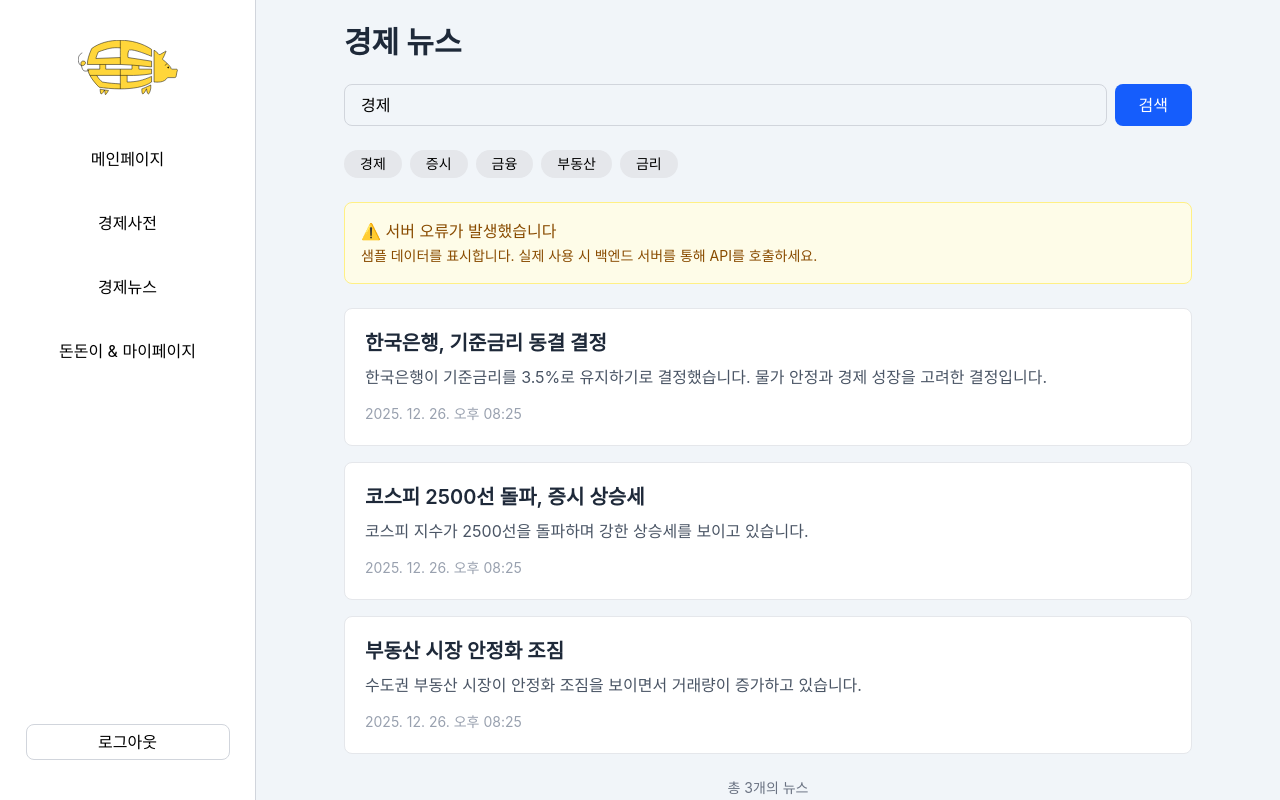
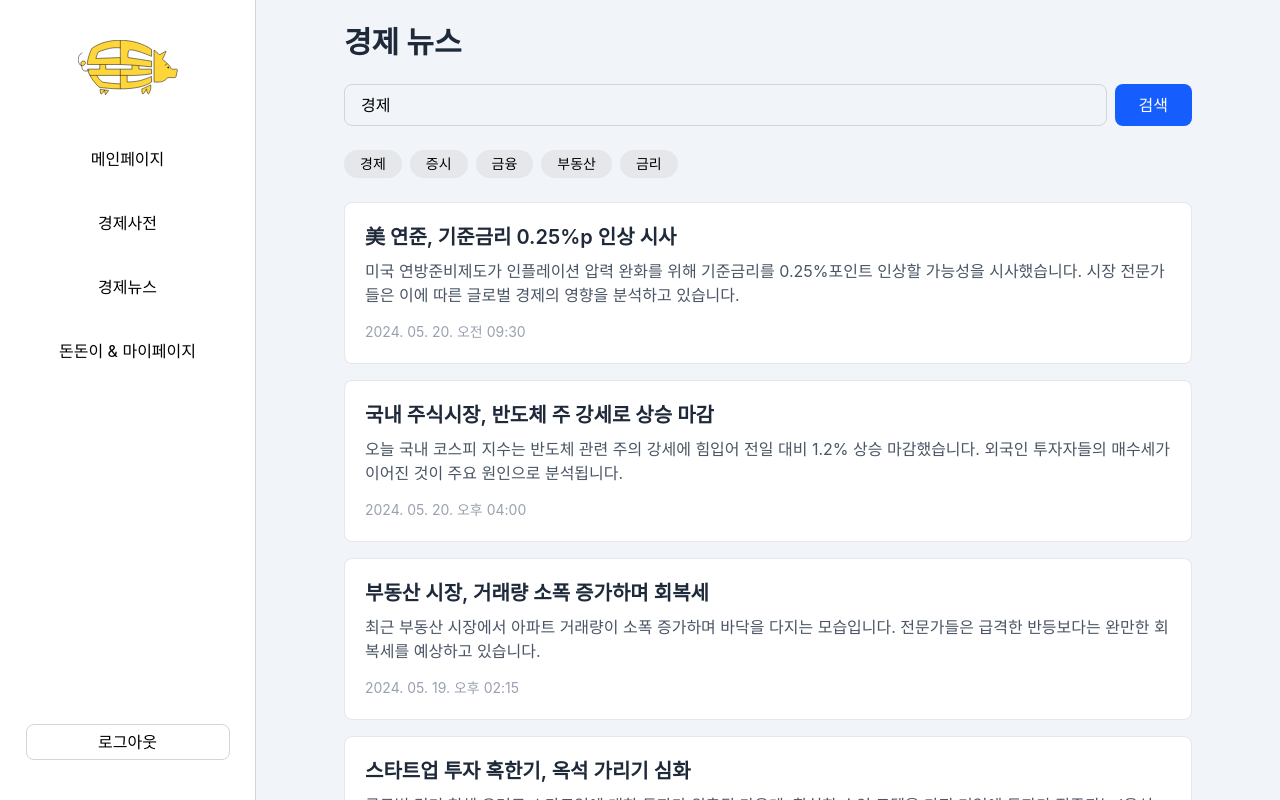
Before and after one commit to NFTeenn/FE, a Next.js app: page /news in a window 1280 px wide. Shown: the top 800 px of the page. Built offline with nearby package versions, Linux system fonts and the light colour scheme; no server answers.

Commit message:
feat: UI 테스트용 목 데이터 추가

```diff
--- a/src/app/(main-layout)/main/page.tsx
+++ b/src/app/(main-layout)/main/page.tsx
@@ -5,6 +5,7 @@ import axios from "axios";
 import { useRouter } from "next/navigation";
 import { useState } from "react";
 import { FiMessageSquare } from "react-icons/fi";
+import { MOCK_HOME_DATA } from "@/data/mocks/home";
 import type { HomeData } from "@/types/home";
 import ChatBotModal from "@/widgets/chatbot/";
 import MiniDictionaryList from "@/widgets/home/dictionary";
@@ -32,8 +33,16 @@ export default function Main() {
 	} = useQuery<HomeData>({
 		queryKey: ["homeData"],
 		queryFn: async () => {
-			const response = await axios.get("/api/home");
-			return response.data;
+			try {
+				const response = await axios.get("/api/home");
+				return response.data;
+			} catch (error) {
+				console.error(
+					"Home API fetch failed, falling back to mock data:",
+					error,
+				);
+				return MOCK_HOME_DATA as unknown as HomeData;
+			}
 		},
 	});
 
--- a/src/app/(main-layout)/news/page.tsx
+++ b/src/app/(main-layout)/news/page.tsx
@@ -1,5 +1,7 @@
 "use client";
 import { useEffect, useState } from "react";
+
+import { MOCK_NEWS_DATA } from "@/data/mocks/news";
 
 interface NewsItem {
 	title: string;
@@ -37,7 +39,6 @@ const EconomicNews = () => {
 		});
 	};
 
-  // 뉴스 데이터 가져오기
 	const fetchNews = async (searchQuery: string): Promise<void> => {
 		setLoading(true);
 		setError(null);
@@ -47,8 +48,7 @@ const EconomicNews = () => {
 			const response = await fetch(`/api/news?query=${encodedQuery}`);
 
 			if (!response.ok) {
-        const errorData = await response.json().catch(() => ({}));
-        throw new Error(errorData.error || "뉴스를 불러오는데 실패했습니다");
+				throw new Error("뉴스를 불러오는데 실패했습니다");
 			}
 
 			const data = await response.json();
@@ -62,33 +62,8 @@ const EconomicNews = () => {
 
 			setNews(cleanedNews);
 		} catch (err) {
-      const errorMessage =
-        err instanceof Error ? err.message : "뉴스를 불러오는데 실패했습니다";
-      setError(errorMessage);
-      // 데모용 샘플 데이터
-      setNews([
-        {
-          title: "한국은행, 기준금리 동결 결정",
-          description:
-            "한국은행이 기준금리를 3.5%로 유지하기로 결정했습니다. 물가 안정과 경제 성장을 고려한 결정입니다.",
-          link: "#",
-          pubDate: new Date().toISOString(),
-        },
-        {
-          title: "코스피 2500선 돌파, 증시 상승세",
-          description:
-            "코스피 지수가 2500선을 돌파하며 강한 상승세를 보이고 있습니다.",
-          link: "#",
-          pubDate: new Date().toISOString(),
-        },
-        {
-          title: "부동산 시장 안정화 조짐",
-          description:
-            "수도권 부동산 시장이 안정화 조짐을 보이면서 거래량이 증가하고 있습니다.",
-          link: "#",
-          pubDate: new Date().toISOString(),
-        },
-      ]);
+			console.error("News API fetch failed, falling back to mock data:", err);
+			setNews(MOCK_NEWS_DATA);
 		} finally {
 			setLoading(false);
 		}
--- /dev/null
+++ b/src/data/mocks/dictionary.ts
@@ -0,0 +1,72 @@
+export const MOCK_DICTIONARY_DATA = [
+	{
+		num: 1,
+		word: "인플레이션",
+		subject: "경제일반",
+		description:
+			"물가가 지속적으로 오르는 현상을 말합니다. 화폐 가치가 하락하여 구매력이 감소하는 결과를 가져옵니다.",
+	},
+	{
+		num: 2,
+		word: "금리",
+		subject: "금융",
+		description:
+			"돈을 빌려준 대가로 받는 이자의 원금에 대한 비율을 말합니다. 중앙은행의 기준금리는 경제 전반에 큰 영향을 미칩니다.",
+	},
+	{
+		num: 3,
+		word: "주식",
+		subject: "투자",
+		description:
+			"주식회사 자본의 구성 단위입니다. 주식을 보유함으로써 회사의 소유권 일부를 가지게 됩니다.",
+	},
+	{
+		num: 101,
+		word: "GDP",
+		subject: "국제경제",
+		description:
+			"국내총생산. 일정 기간 동안 한 국가 내에서 생산된 모든 재화와 서비스의 시장 가치 합계입니다.",
+	},
+	{
+		num: 102,
+		word: "기회비용",
+		subject: "경제이론",
+		description:
+			"하나의 대안을 선택함으로 인해 포기하게 되는 다른 대안들 중 가장 가치 있는 것의 가치를 말합니다.",
+	},
+	{
+		num: 103,
+		word: "환율",
+		subject: "국제금융",
+		description:
+			"서로 다른 통화 간의 교환 비율로, 한 나라의 화폐 가치를 다른 나라의 화폐 가치로 표시한 것입니다.",
+	},
+	{
+		num: 4,
+		word: "채권",
+		subject: "투자",
+		description:
+			"정부, 공공단체, 주식회사 등이 자금을 차입하기 위해 발행하는 유가증권입니다.",
+	},
+	{
+		num: 5,
+		word: "디플레이션",
+		subject: "경제일반",
+		description:
+			"인플레이션과 반대로 물가가 지속적으로 하락하는 현상을 말합니다. 경기 침체와 동반되는 경우가 많습니다.",
+	},
+	{
+		num: 6,
+		word: "KOSPI",
+		subject: "금융",
+		description:
+			"한국종합주가지수. 한국거래소의 유가증권시장에 상장된 모든 종목의 주가 변동을 종합적으로 보여주는 지표입니다.",
+	},
+	{
+		num: 7,
+		word: "KOSDAQ",
+		subject: "금융",
+		description:
+			"우리나라의 장외주식시장이었던 코스닥시장의 주가 지수입니다. 주로 벤처기업이나 중소기업이 상장되어 있습니다.",
+	},
+];
--- /dev/null
+++ b/src/data/mocks/home.ts
@@ -0,0 +1,11 @@
+export const MOCK_HOME_DATA = {
+	day: 5,
+	level: 12,
+	words: ["인플레이션", "금리", "주식", "GDP"],
+	mission: ["1", "0", "1", "0"],
+	quizCount: 3,
+	quiz: "다음 중 주식회사의 자본을 구성하는 단위는?",
+	a: ["채권", "주식", "펀드", "예금"],
+	result: 1,
+	content: "오늘의 퀴즈를 풀어보세요!",
+};
--- /dev/null
+++ b/src/data/mocks/news.ts
@@ -0,0 +1,37 @@
+export const MOCK_NEWS_DATA = [
+	{
+		title: "美 연준, 기준금리 0.25%p 인상 시사",
+		description:
+			"미국 연방준비제도가 인플레이션 압력 완화를 위해 기준금리를 0.25%포인트 인상할 가능성을 시사했습니다. 시장 전문가들은 이에 따른 글로벌 경제의 영향을 분석하고 있습니다.",
+		link: "#",
+		pubDate: new Date("2024-05-20T09:30:00").toISOString(),
+	},
+	{
+		title: "국내 주식시장, 반도체 주 강세로 상승 마감",
+		description:
+			"오늘 국내 코스피 지수는 반도체 관련 주의 강세에 힘입어 전일 대비 1.2% 상승 마감했습니다. 외국인 투자자들의 매수세가 이어진 것이 주요 원인으로 분석됩니다.",
+		link: "#",
+		pubDate: new Date("2024-05-20T16:00:00").toISOString(),
+	},
+	{
+		title: "부동산 시장, 거래량 소폭 증가하며 회복세",
+		description:
+			"최근 부동산 시장에서 아파트 거래량이 소폭 증가하며 바닥을 다지는 모습입니다. 전문가들은 급격한 반등보다는 완만한 회복세를 예상하고 있습니다.",
+		link: "#",
+		pubDate: new Date("2024-05-19T14:15:00").toISOString(),
+	},
+	{
+		title: "스타트업 투자 혹한기, 옥석 가리기 심화",
+		description:
+			"글로벌 경기 침체 우려로 스타트업에 대한 투자가 위축된 가운데, 확실한 수익 모델을 가진 기업에 투자가 집중되는 '옥석 가리기' 현상이 심화되고 있습니다.",
+		link: "#",
+		pubDate: new Date("2024-05-19T10:00:00").toISOString(),
+	},
+	{
+		title: "환율 1300원대 등락, 수출 기업 희비 교차",
+		description:
+			"원달러 환율이 1300원대에서 등락을 거듭하면서 수출 비중이 높은 기업들의 희비가 엇갈리고 있습니다. 환율 변동성에 대한 대비책 마련이 시급해 보입니다.",
+		link: "#",
+		pubDate: new Date("2024-05-18T11:20:00").toISOString(),
+	},
+];
--- /dev/null
+++ b/src/data/mocks/user.ts
@@ -0,0 +1,38 @@
+export const MOCK_USER_DATA = {
+	myInfo: {
+		username: "김돈돈",
+		days: 42,
+		quizStack: 15,
+		newsStack: 28,
+		coin: 3500,
+	},
+	latestDondon: {
+		nickname: "부자되고싶돈",
+		gen: 3,
+		level: 75,
+	},
+};
+
+export const MOCK_LIKES_DATA = [
+	{
+		targetId: 101,
+		word: "GDP",
+		description:
+			"국내총생산. 일정 기간 동안 한 국가 내에서 생산된 모든 재화와 서비스의 시장 가치 합계입니다.",
+		liked: true,
+	},
+	{
+		targetId: 102,
+		word: "기회비용",
+		description:
+			"하나의 대안을 선택함으로 인해 포기하게 되는 다른 대안들 중 가장 가치 있는 것의 가치를 말합니다.",
+		liked: true,
+	},
+	{
+		targetId: 103,
+		word: "환율",
+		description:
+			"서로 다른 통화 간의 교환 비율로, 한 나라의 화폐 가치를 다른 나라의 화폐 가치로 표시한 것입니다.",
+		liked: true,
+	},
+];
--- a/src/features/likes/model/useGetLikes.ts
+++ b/src/features/likes/model/useGetLikes.ts
@@ -1,9 +1,20 @@
 import { useQuery } from "@tanstack/react-query";
+import { MOCK_LIKES_DATA } from "@/data/mocks/user";
 import { type GetLikesParams, getLikes } from "../api/getLikes";
 
 export const useGetLikes = ({ targetId }: GetLikesParams) => {
 	return useQuery({
 		queryKey: ["likes", targetId],
-		queryFn: () => getLikes({ targetId }),
+		queryFn: async () => {
+			try {
+				return await getLikes({ targetId });
+			} catch (error) {
+				console.error(
+					"Likes API fetch failed, falling back to mock data:",
+					error,
+				);
+				return MOCK_LIKES_DATA;
+			}
+		},
 	});
 };
--- a/src/widgets/grow/model/useGetMyInfo.ts
+++ b/src/widgets/grow/model/useGetMyInfo.ts
@@ -1,9 +1,20 @@
 import { useQuery } from "@tanstack/react-query";
+import { MOCK_USER_DATA } from "@/data/mocks/user";
 import { getMyInfo } from "../api/getMyInfo";
 
 export const useGetMyInfo = () => {
 	return useQuery({
 		queryKey: ["myInfo"],
-		queryFn: () => getMyInfo(),
+		queryFn: async () => {
+			try {
+				return await getMyInfo();
+			} catch (error) {
+				console.error(
+					"MyInfo API fetch failed, falling back to mock data:",
+					error,
+				);
+				return MOCK_USER_DATA;
+			}
+		},
 	});
 };
--- a/src/widgets/word/model/useSearchWord.ts
+++ b/src/widgets/word/model/useSearchWord.ts
@@ -1,27 +1,51 @@
 import { useQueries, useQuery } from "@tanstack/react-query";
+import { MOCK_DICTIONARY_DATA } from "@/data/mocks/dictionary";
+import { MOCK_LIKES_DATA } from "@/data/mocks/user";
 import { getLikes } from "@/features/likes/api/getLikes";
 import { searchWord } from "../api/searchWord";
 
 export default function useSearchWord(search: string) {
 	const { data: words } = useQuery({
 		queryKey: ["search", search],
-		queryFn: () => searchWord({ search }),
+		queryFn: async () => {
+			try {
+				return await searchWord({ search });
+			} catch (error) {
+				console.error(
+					"Search API fetch failed, falling back to mock data:",
+					error,
+				);
+				return MOCK_DICTIONARY_DATA.filter((w) => w.word.includes(search));
+			}
+		},
 		enabled: !!search,
 	});
 
 	const likeQueries = useQueries({
 		queries: (words || []).map((word) => ({
 			queryKey: ["likes", "word", word.num],
-			queryFn: () => getLikes({ targetId: word.num }),
+			queryFn: async () => {
+				try {
+					return await getLikes({ targetId: word.num });
+				} catch (error) {
+					console.error(
+						`Likes API fetch failed for word ${word.num}, falling back to mock data:`,
+						error,
+					);
+					return MOCK_LIKES_DATA.filter((l) => l.targetId === word.num);
+				}
+			},
 		})),
 	});
 
 	const combinedData = words?.map((word, index) => {
 		const likeData = likeQueries[index]?.data;
-		const isLiked = likeData ? likeData[0]?.liked : false;
+		const isLiked = Array.isArray(likeData)
+			? likeData[0]?.liked
+			: likeData?.liked;
 		return {
 			...word,
-			liked: isLiked,
+			liked: isLiked || false,
 		};
 	});
 
```
Lines whose indentation alone changed are shown as unchanged.
